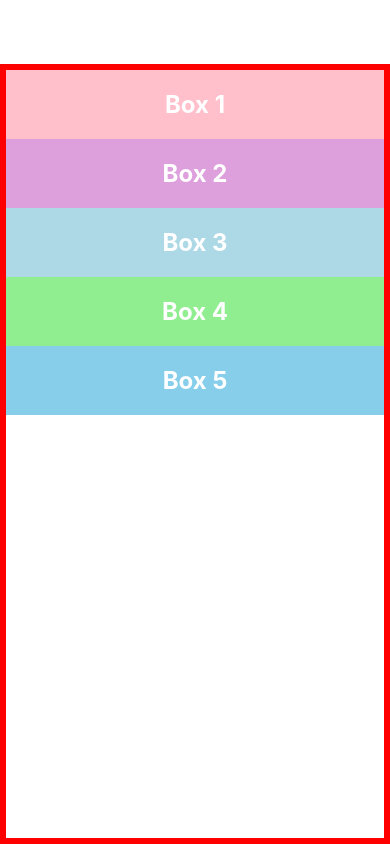
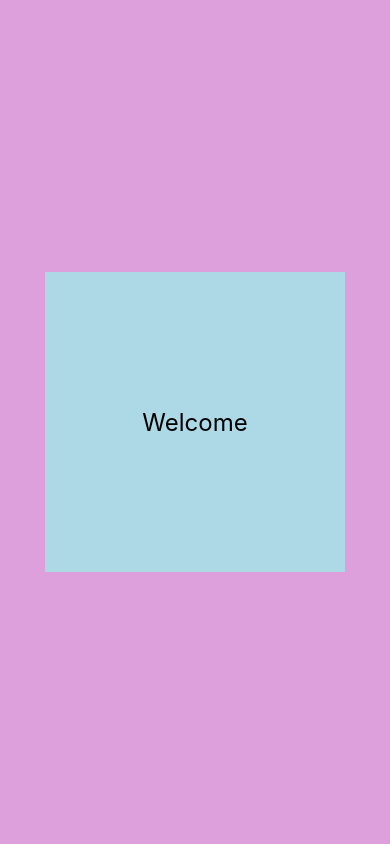
Before and after one commit to nishaanntt/reactNativeFDP, a React Native app: screen / in a window 390 px wide. Built offline with nearby package versions, Linux system fonts and the light colour scheme.

Commit message:
Dimensions API and useWindowDimensions hook

```diff
--- a/App.js
+++ b/App.js
@@ -1,26 +1,62 @@
-import { StyleSheet, View } from 'react-native';
-
-import Box from './components/Box';
+import {
+	Dimensions,
+	StyleSheet,
+	Text,
+	View,
+	useWindowDimensions,
+} from 'react-native';
 
 const App = () => {
+	// const windowWidth = useWindowDimensions().width;
+	// const windowHeight = useWindowDimensions().height;
 	return (
 		<View style={styles.container}>
-			<Box style={{ backgroundColor: 'pink' }}>Box 1</Box>
-			<Box style={{ backgroundColor: 'plum' }}>Box 2</Box>
-			<Box style={{ backgroundColor: 'lightblue' }}>Box 3</Box>
-			<Box style={{ backgroundColor: 'lightgreen' }}>Box 4</Box>
-			<Box style={{ backgroundColor: 'skyblue' }}>Box 5</Box>
+			<View
+				style={[
+					styles.box,
+					// {
+					// 	width: windowWidth > 500 ? '70%' : '90%',
+					// 	height: windowHeight > 600 ? '60%' : '90%',
+					// },
+				]}>
+				<Text
+					style={[
+						styles.text,
+						// {
+						// 	fontSize: windowWidth > 500 ? 50 : 24,
+						// },
+					]}>
+					Welcome
+				</Text>
+			</View>
 		</View>
 	);
 };
 
 export default App;
 
+// const windowWidth = Dimensions.get('window').width;
+// const windowHeight = Dimensions.get('window').height;
+// Drawback of Dimensions API - The dimensions change with orientation and the API does not dynamically update with refresh
+
 const styles = StyleSheet.create({
 	container: {
 		flex: 1,
-		marginTop: 64,
-		borderWidth: 6,
-		borderColor: 'red',
+		backgroundColor: 'plum',
+		alignItems: 'center',
+		justifyContent: 'center',
+	},
+	box: {
+		width: 300,
+		// width: windowWidth > 500 ? '70%' : '90%',
+		height: 300,
+		// height: windowHeight > 600 ? '60%' : '90%',
+		backgroundColor: 'lightblue',
+		alignItems: 'center',
+		justifyContent: 'center',
+	},
+	text: {
+		fontSize: 24,
+		// fontSize: windowWidth > 500 ? 50 : 24,
 	},
 });
--- a/components/Box.js
+++ /dev/null
@@ -1,26 +0,0 @@
-import { StyleSheet, Text, View } from 'react-native';
-
-const Box = ({ children, style }) => {
-	return (
-		<View style={[styles.box, style]}>
-			<Text style={styles.text}>{children}</Text>
-		</View>
-	);
-};
-
-export default Box;
-
-const styles = StyleSheet.create({
-	box: {
-		backgroundColor: 'white',
-		padding: 20,
-		// width: 100,
-		// height: 100,
-	},
-	text: {
-		fontSize: 24,
-		fontWeight: 'bold',
-		textAlign: 'center',
-		color: 'white',
-	},
-});
```
Also changed, not shown: app.json (indentation only).
